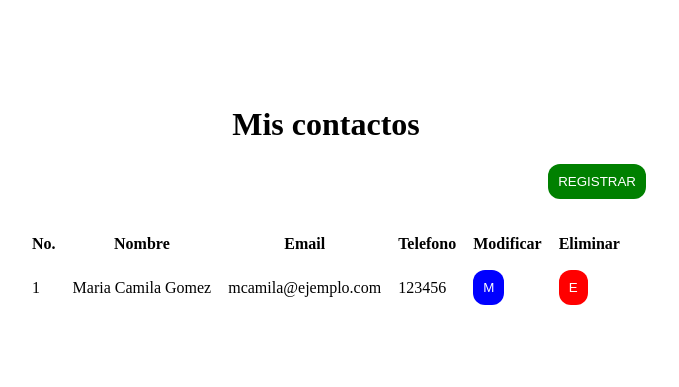
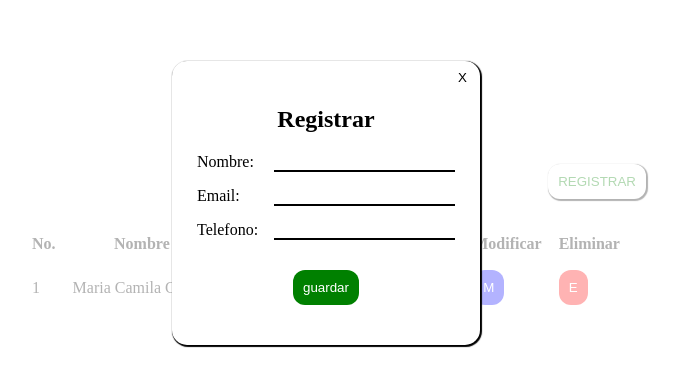
Before and after one commit to jdnaranjo1411/contactos_web, a plain HTML site: page index.html in a window 1280 px wide. Shown: the part 197-584 px from the top of the page, without its empty margins (314-993 px from the left). Drawn offline with Linux system fonts and the light colour scheme.

Commit message:
Maquetacion del formulario con estilos css

```diff
--- /dev/null
+++ b/css/formulario.css
@@ -0,0 +1,73 @@
+.contentModal{
+    position: fixed;
+    z-index: 1;
+    left: 0px;
+    top: 0px;
+    width: 100vw;
+    height: 100vh;
+    display: flex;
+    justify-content: center;
+    align-items: center;
+    background-color: rgb(255, 255, 255, 0.7);
+}
+.contentFormulario{
+    background-color: #fff;
+    box-shadow: 1px 1px 1px 1px #000;
+    border-radius: 15px;
+    padding: 25px;
+    position: relative;
+}
+
+.btnCerrarModal{
+    position: absolute;
+    top: 7px;
+    right: 7px;
+}
+
+.btnCerrar, .btnCerrar:Hover, .btnCerrar:active{
+    border: 0px;
+    background-color: rgb(255, 255, 255, 0);
+    cursor: pointer;
+}
+
+.btnCerrar:Hover{
+    font-weight: bolder;
+}
+
+.tituloFormulario{
+ width: 100%;
+ text-align: center;
+}
+
+.controlInput{
+    margin-top: 15px;
+    margin-bottom: 15px;
+    display: flex;
+    flex-direction: row;
+    justify-content: flex-start;
+    align-items: flex-start;
+}
+
+.controlInput label{
+    width: 62px;
+    padding-right: 15px;
+}
+
+.controlInput input{
+    border: 0px;
+    border-bottom: 2px solid black;
+    outline: none;
+}
+
+.controlInput input:focus{
+    border: 0px;
+    border-bottom: 2px solid #349d00;
+}
+
+.controlBtns{
+    padding-top: 15px;
+    padding-bottom: 15px;
+    display: flex;
+    justify-content: center;
+    align-items: center;
+}
--- a/css/index.css
+++ b/css/index.css
@@ -16,7 +16,7 @@ body {
     text-align: center;
 }
 
-.contentBtnRegistrar{
+.contentBtnRegistrar {
     width: 50%;
     display: flex;
     align-items: center;
@@ -36,7 +36,7 @@ body {
 
 }
 
-.btnRegistrar{
+.btnRegistrar, .btnGuardar{
     padding: 10px;
     color: #fff;
     background-color: #008000;
@@ -44,12 +44,12 @@ body {
     border-radius: 12px;
 }
 
-.btnRegistrar:hover{
+.btnRegistrar, .btnGuardar:hover{
     background-color: #014c01;
     box-shadow: 1px 1px 1px 1px #000000;
 }
 
-.btnRegistrar:active{
+.btnRegistrar, .btnGuardar:active{
     background-color: #ffffff;
     color: #008000;
 }
--- a/index.html
+++ b/index.html
@@ -5,6 +5,8 @@
     <meta charset="UTF-8">
     <title>MIS CONTACTOS</title>
     <link href="css/index.css" rel="stylesheet">
+    <link href="css/formulario.css" rel="stylesheet">
+
 </head>
 
 <body>
@@ -44,6 +46,33 @@
             </table>
         </div>
     </div>
+    <div class="contentModal">
+        <div class="contentFormulario">
+            <div class="btnCerrarModal">
+                <button class="btnCerrar">X</button>
+            </div>
+            <form>
+                <div class="tituloFormulario">
+                    <h2>Registrar</h2>
+                </div>
+                <div class="controlInput">
+                    <label>Nombre:</label>
+                    <input id="nombre" name="nombre" type="text" required>
+                </div>
+                <div class="controlInput">
+                    <label >Email:</label>
+                    <input id="email" name="email" type="email" required>
+                </div>
+                <div class="controlInput">
+                    <label>Telefono:</label>
+                    <input id="telefono" name="telefono" type="tel" required>
+                </div>
+                <div class="controlBtns">
+                    <button type="submit" class="btnGuardar">guardar</button>
+                </div>
+            </form>
+        </div>
+    </div>
 </body>
 
 </html>
```
